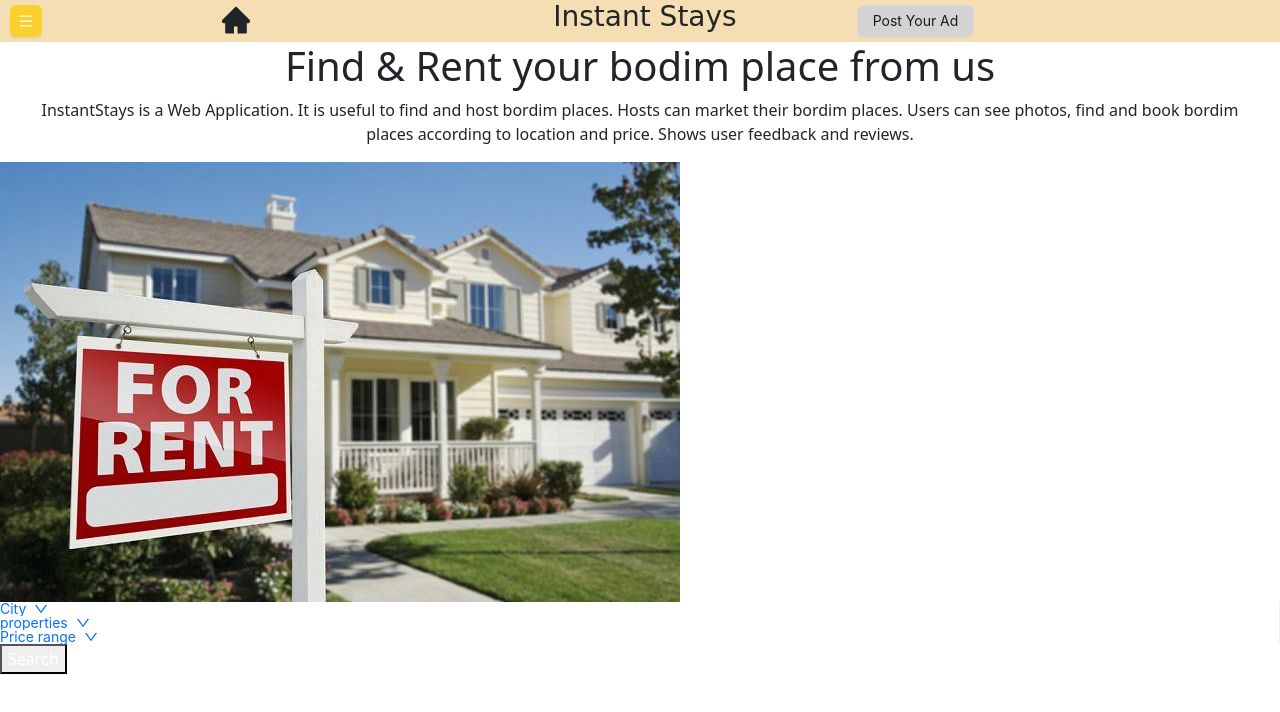
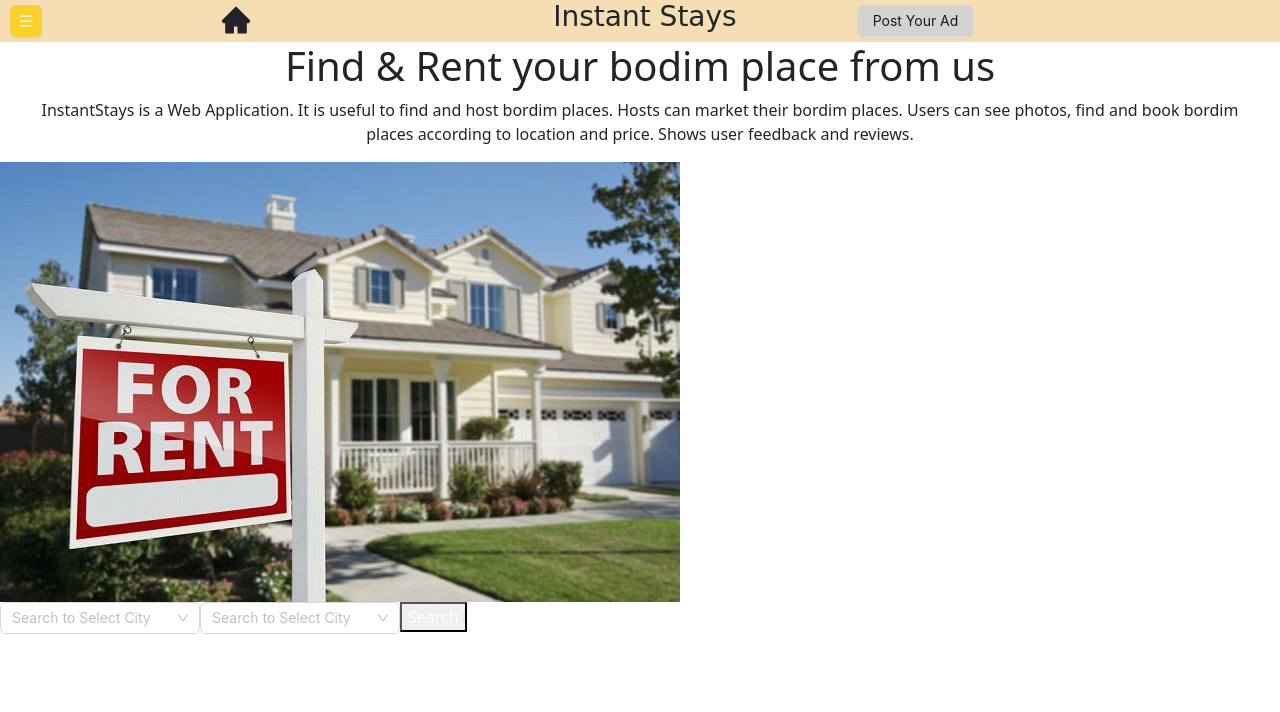
Before and after one commit to bemaldvanitha/renting_app, a React (Create React App) app: page / in a window 1280 px wide. Shown: the top 712 px of the page. Built offline with nearby package versions, Linux system fonts and the light colour scheme; no server answers; the database is empty.

Commit message:
filter fuction added

```diff
--- a/src/components/CityDropdown.js
+++ b/src/components/CityDropdown.js
@@ -1,63 +1,56 @@
 import React, { useContext, useState } from 'react'
-import { Menu , Dropdown,  Space} from 'antd';
-import { DownOutlined } from '@ant-design/icons';
+import { Menu , Dropdown,  Space, Select } from 'antd';
 
+const CityDropdown = ({ changeFilter }) => {
 
-import { HouseContext } from './HouseContext';
-const CityDropdown = () => {
-  const country = useContext(HouseContext);
-  const countries = useContext(HouseContext);
-  const setCountry = useContext(HouseContext);
-
-
-  const items = [
+    const options = [
         {
-      key: '1',
-      label: (
-        <a target="_blank" rel="noopener noreferrer">
-          Colombo
-        </a>
-      ),
+            value: '1',
+            label: 'Colombo',
         },
         {
-      key: '2',
-      label: (
-        <a target="_blank" rel="noopener noreferrer" >
-          Gamhpha
-        </a>
-      ),
+            value: '2',
+            label: 'Kandy',
         },
         {
-      key: '3',
-      label: (
-        <a target="_blank" rel="noopener noreferrer" >
-          Galle
-        </a>
-      ),
+            value: '3',
+            label: 'Matara',
         },
         {
-      key: '4',
-      label: (
-        <a target="_blank" rel="noopener noreferrer" >
-          Kandy
-        </a>
-      ),
+            value: '4',
+            label: 'Galle',
+        },
+        {
+            value: '5',
+            label: 'Gampaha',
+        },
+        {
+            value: '6',
+            label: 'Kalutara',
         },
     ];
-  return <Menu as='div' className='dropdown relative'>
-  <Dropdown
-    menu={{
-      items,
+
+      const itemSelect = (value) => {
+          const cityName = options.find(option => option.value.toString() === value.toString()).label;
+          changeFilter(cityName);
+      }
+
+  return (
+    <Select
+        showSearch
+        style={{
+            width: 200,
         }}
-  >
-    <a onClick={(e) => e.preventDefault()}>
-      <Space>
-       City
-        <DownOutlined />
-      </Space>
-    </a>
-  </Dropdown>
-  </Menu>;
+        onSelect={ (e) => itemSelect(e) }
+        placeholder="Search to Select City"
+        optionFilterProp="children"
+        filterOption={(input, option) => (option?.label ?? '').includes(input)}
+        filterSort={(optionA, optionB) =>
+            (optionA?.label ?? '').toLowerCase().localeCompare((optionB?.label ?? '').toLowerCase())
+        }
+        options={ options }
+    />
+  );
 
 };
 
--- a/src/components/HomeBanner.js
+++ b/src/components/HomeBanner.js
@@ -1,11 +1,16 @@
-import React, { } from 'react'
+import React, { useState } from 'react'
 import Search from './Search'
 import AppCard from './HomeCard'
-
 
 import Image from '../assets/img/rent_house_73089751-5bfc333346e0fb002602ddbe.jpg';
 
 const HomeBanner = () => {
+    const [filters, setFilters] = useState({ city: '', price: '' } );
+
+    const changeFilters = (city, price) => {
+        setFilters({ city: city, price: price });
+    }
+
     return (
         <section className='h-full max-h-[640px] mb-8 xl:mb-24'>
             <div className='flex flex-col lg:flex-row'>
@@ -23,8 +28,9 @@ const HomeBanner = () => {
                     <img src={Image} alt='' />
                 </div>
             </div>
-            < Search />
-            < AppCard />
+
+            <Search changeFilters={ changeFilters }/>
+            <AppCard filters={ filters }/>
         </section>
     )
 };
--- a/src/components/HomeCard.js
+++ b/src/components/HomeCard.js
@@ -6,13 +6,12 @@ import { db } from '../firebase/index';
 const { Meta } = Card;
 
 
-const AppCard = () => {
-  const [description, setDescription] = useState([]);
+const AppCard = ({ filters }) => {
   const [properties, setProperties] = useState([]);
 
   useEffect(() => {
     fetchData();
-  },[]);
+  },[ filters ]);
 
   const fetchData = async () => {
     const querySnapshot = await getDocs(collection(db, "properties"));
@@ -21,7 +20,14 @@ const AppCard = () => {
     querySnapshot.forEach((doc) => {
       const data = { ...doc.data() };
       data.id = doc.id;
-      allProperties.push(data);
+
+      const cityFilter = filters.city;
+      const priceFilters = filters.price.split('-');
+
+      if((data.location.toString() === cityFilter.toString()) || (parseInt(priceFilters[0]) < data.price &&
+          parseInt(priceFilters[1]) > data.price) || (cityFilter.length === 0 && filters.price.length === 0)){
+          allProperties.push(data);
+      }
     });
 
     setProperties(allProperties);
--- a/src/components/PriceDropdown.js
+++ b/src/components/PriceDropdown.js
@@ -1,54 +1,54 @@
 import React, { useContext,useState} from 'react'
 import {HouseContext} from './HouseContext';
-import { Menu , Dropdown,  Space} from 'antd';
+import {Menu, Dropdown, Space, Select} from 'antd';
 import { DownOutlined } from '@ant-design/icons';
 
-const PriceDropdown = () => {
-  const price=useContext(HouseContext);
-   const setPrice=useContext(HouseContext);
+const PriceDropdown = ({ changeFilter }) => {
 
-   const[isOpen,setIsOpen] = useState(false);
-
-   const items = [
+    const options = [
         {
-      key: '1',
-      label: (
-        <a target="_blank" rel="noopener noreferrer">
-          Rs 4000 - 8000
-        </a>
-      ),
+            value: '1',
+            label: '0 - 5000',
         },
         {
-      key: '2',
-      label: (
-        <a target="_blank" rel="noopener noreferrer" >
-            Rs 8000 - 15000
-        </a>
-      ),
+            value: '2',
+            label: '5000 - 10000',
         },
         {
-      key: '3',
-      label: (
-        <a target="_blank" rel="noopener noreferrer" >
-           over than 15000
-        </a>
-      ),
+            value: '3',
+            label: '10000 - 15000',
         },
+        {
+            value: '4',
+            label: '15000 - 20000',
+        },
+        {
+            value: '5',
+            label: '20000 - 100000',
+        }
     ];
-  return <Menu as='div' className='dropdown relative'>
-  <Dropdown
-    menu={{
-      items,
+
+    const itemSelect = (value) => {
+        const priceRange = options.find(option => option.value.toString() === value.toString()).label;
+        changeFilter(priceRange);
+    }
+
+  return (
+      <Select
+          showSearch
+          style={{
+              width: 200,
           }}
-  >
-    <a onClick={(e) => e.preventDefault()}>
-      <Space>
-       Price range
-        <DownOutlined />
-      </Space>
-    </a>
-  </Dropdown>
-  </Menu>;
+          onSelect={ (e) => itemSelect(e) }
+          placeholder="Search to Select City"
+          optionFilterProp="children"
+          filterOption={(input, option) => (option?.label ?? '').includes(input)}
+          filterSort={(optionA, optionB) =>
+              (optionA?.label ?? '').toLowerCase().localeCompare((optionB?.label ?? '').toLowerCase())
+          }
+          options={ options }
+      />
+  );
 };
 
 export default PriceDropdown;
--- a/src/components/Search.js
+++ b/src/components/Search.js
@@ -1,24 +1,36 @@
-import React from 'react'
+import React, { useState } from 'react'
 import CityDropdown from './CityDropdown'
 import CategoryDropdown from './CategoryDropdown'
 import PriceDropdown from './PriceDropdown'
-//import { HouseContext } from './HouseContext';
 
 
-const Search = () => {
-  //const housesRec = useContext(HouseContext);
-  //console.log({ housesRec });
+const Search = ({ changeFilters }) => {
+    const [cityFilter, setCityFilter] = useState('');
+    const [priceFilter, setPriceFilter] = useState('');
 
+  const changCityFilters = (text) => {
+    setCityFilter(text)
+  }
 
-  return <div className='px-[30px] py-6 max-w-[1170px] mx-auto flex flex-col lg:flex-row justify-between gap-4 lg:gap-x-3 relative lg:-top-4 lg:shadow-2
+  const changePriceFilter = (text) => {
+      setPriceFilter(text)
+  }
+
+  const changingFilters = () => {
+      changeFilters(cityFilter, priceFilter);
+  }
+
+  return (
+      <div className='px-[30px] py-6 max-w-[1170px] mx-auto flex flex-col lg:flex-row justify-between gap-4 lg:gap-x-3 relative lg:-top-4 lg:shadow-2
    bg-white lg:bg-transparent lg:backdrop-blur rounded-lg' >
-    <CityDropdown />
-    <CategoryDropdown />
-    <PriceDropdown />
-    <button className='bg-red-700 hover:bg-red-800 transition w-full lg:max-w-[162px] h-16 rounded-lg flex justify-center items-center text-white text-lg'>
-      <div>Search</div>
-    </button>
-  </div>;
+        <CityDropdown changeFilter={ changCityFilters }/>
+        <PriceDropdown changeFilter={ changePriceFilter }/>
+        <button onClick={ changingFilters }
+                className='bg-red-700 hover:bg-red-800 transition w-full lg:max-w-[162px] h-16 rounded-lg flex justify-center items-center text-white text-lg'>
+          <div>Search</div>
+        </button>
+      </div>
+  );
 };
 
 export default Search;
```
Lines whose indentation alone changed are shown as unchanged.
